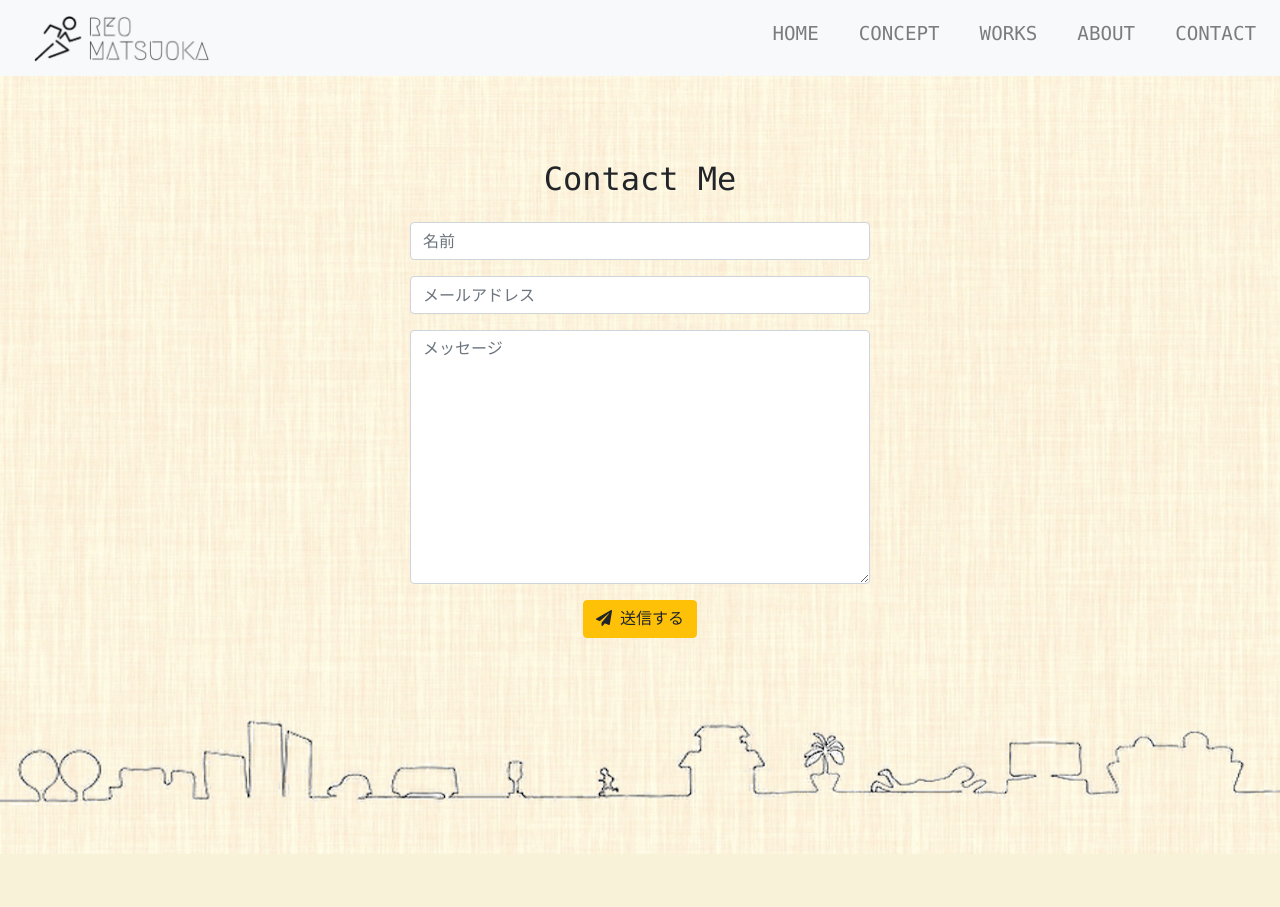
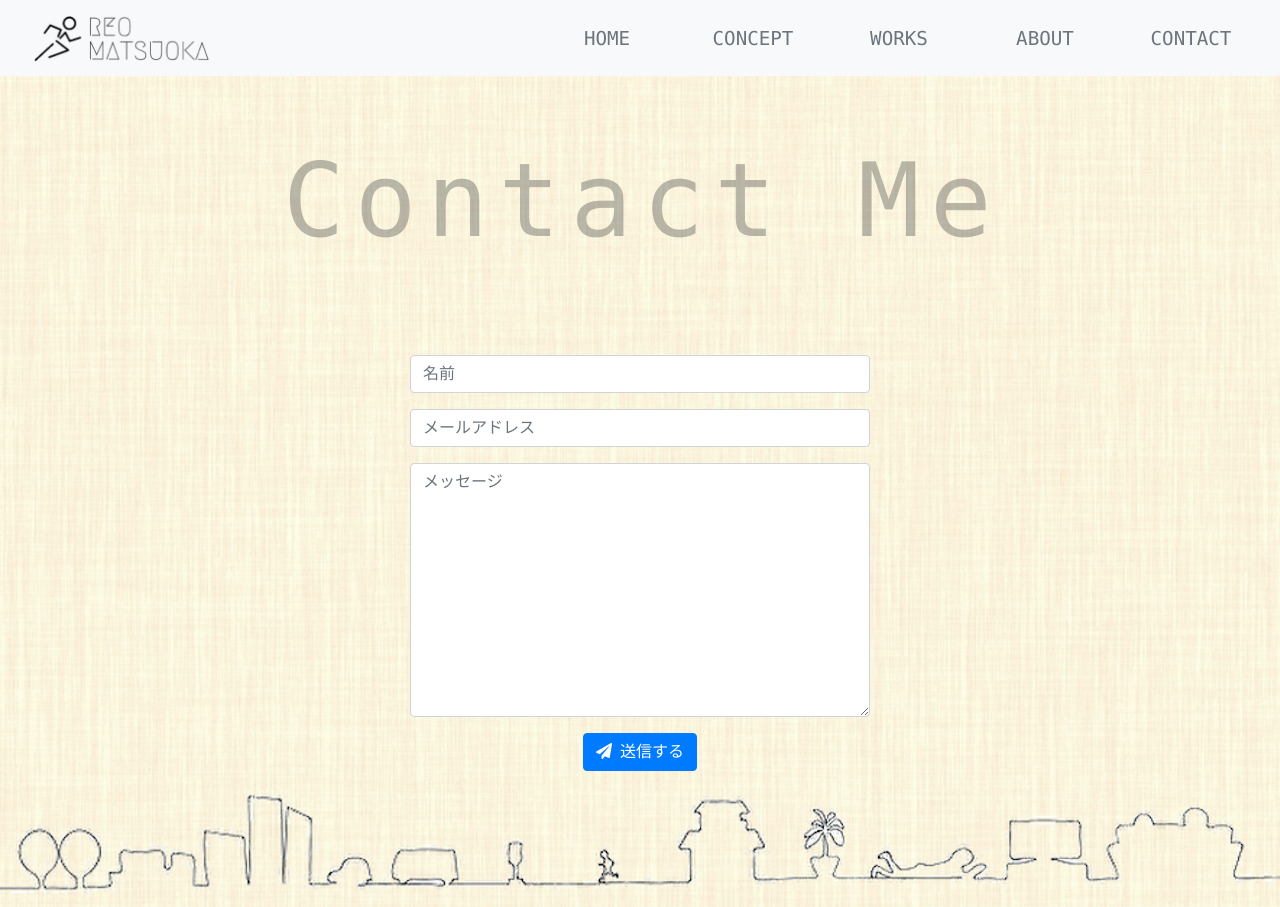
Before and after one commit to reomatsuoka/about-to-reo, a Django app: page /contact/ in a window 1280 px wide. Before the commit the page ends 854 px from the top, so only its background shows below. Run offline with Django 3.2, Linux system fonts and the light colour scheme; some libraries are stand-ins or nearby versions.

Commit message:
修正版デプロイ

```diff
--- a/app/static/css/style.css
+++ b/app/static/css/style.css
@@ -28,29 +28,72 @@ main {
 .navbar-nav {
     flex-direction: row !important;
 }
-
+.custom-btn {
+    background: transparent;
+    outline: none !important;
+    cursor: pointer;
+    transition: all 0.3s ease;
+    position: relative;
+    display: inline-block;
+}
 .nav-color {
-    color: black;
+    width: 130px;
+    height: 40px;
+    line-height: 42px;
+    padding: 0;
+    border: none;
 }
-
-.nav-color:hover {
-    color: #ee6c4d;
+.nav-color span {
+    position: relative;
+    display: block;
+    width: 100%;
+    height: 100%;
 }
-
+.nav-color:before,
 .nav-color:after {
+    position: absolute;
     content: "";
-    display: block;
+    right: 0;
+    top: 0;
+    background: #000;
+    transition: all 0.3s ease;
+}
+.nav-color:before {
+    height: 0%;
+    width: 2px;
+}
+.nav-color:after {
+    width: 0%;
     height: 2px;
-    background: #ee6c4d;
-    margin-top: 6px;
-    opacity: 0;
-    transform: translateY(12px);
-    transition: all 0.3s ease-in-out;
 }
-
+.nav-color:hover:before {
+    height: 100%;
+}
 .nav-color:hover:after {
-    transform: translateY(0px);
-    opacity: 1;
+    width: 100%;
+}
+.nav-color span:before,
+.nav-color span:after {
+    position: absolute;
+    content: "";
+    left: 0;
+    bottom: 0;
+    background: #000;
+    transition: all 0.3s ease;
+}
+.nav-color span:before {
+    width: 2px;
+    height: 0%;
+}
+.nav-color span:after {
+    width: 0%;
+    height: 2px;
+}
+.nav-color span:hover:before {
+    height: 100%;
+}
+.nav-color span:hover:after {
+    width: 100%;
 }
 
 .nav-link{
@@ -64,8 +107,8 @@ main {
 
 /* トップ画像部分 */
 .carousel-inner img {
+    object-fit: cover;
     height: 100vh;
-    object-fit: cover;
     width: 100%;
 }
 .carousel-caption {
@@ -91,7 +134,7 @@ main {
     font-size: 8vw;
     letter-spacing: .3em;
     text-indent: .3rem;
-    opacity: 0.3;
+    opacity: 0.5;
     padding-bottom: 1rem;
     padding-top: 80px;
 }
@@ -108,14 +151,20 @@ main {
 }
 /* Work部分 */
 
-.work-thumbnail {
+/* .work-thumbnail {
     overflow: hidden;
     position: relative;
-}
+} */
 
 .work-img {
     object-fit: cover;
     height: 240px;
+    width: 300px;
+}
+.work-img:hover{
+    transform:scale(1.3,1.3);
+    transition-duration: 0.3s;
+
 }
 
 .work-title {
@@ -131,11 +180,11 @@ main {
     transform: translateY(70px);
     transition: all 0.2s ease-in-out;
 }
-
-.work-thumbnail:hover .work-title {
+/*
+.work-thumbnail:hover  {
     transform: translateY(0px);
     opacity: 1;
-}
+} */
 
 .work-detail-image img{
     object-fit: cover;
@@ -153,8 +202,25 @@ main {
 
 .de{
     padding-bottom: 0;
+    background-size: cover;
 }
 
+.detail-img{
+    max-height: 400px;
+    object-fit: cover;
+}
+
+.detail-page{
+    margin-bottom: 200px;
+}
+
+.detail-title{
+    font-size: 8vw;
+    letter-spacing: .1em;
+    text-indent: .3rem;
+    opacity: 0.3;
+    padding-bottom: 3rem;
+}
 
 /* 自己紹介部分 */
 .lead,.me{
@@ -265,7 +331,7 @@ main {
 }
 
 .con{
-    padding-bottom: 180px;
+    padding-bottom: 100px;
     margin-bottom: 0;
 }
 
--- a/app/templates/app/base.html
+++ b/app/templates/app/base.html
@@ -7,15 +7,18 @@
 <!DOCTYPE html>
 <html lang="ja">
 <head>
-    <meta charset="UTF-8">
-    <meta name="viewport" content="width=device-width, initial-scale=1.0">
+	<meta charset="UTF-8">
+    <meta name="viewport" content="width=device-width,inital-scale=1">
+	<title>About to Reo</title>
+	<link rel="icon" href="{% static 'img/logo2.png' %}">
+	<meta name="description" content="松岡玲央のポートフォリオです。">
     <link rel="stylesheet" href="https://cdnjs.cloudflare.com/ajax/libs/font-awesome/5.15.1/css/all.min.css">
     <link rel="stylesheet" href="https://stackpath.bootstrapcdn.com/bootstrap/4.3.1/css/bootstrap.min.css" integrity="sha384-ggOyR0iXCbMQv3Xipma34MD+dH/1fQ784/j6cY/iJTQUOhcWr7x9JvoRxT2MZw1T" crossorigin="anonymous">
     <link rel="stylesheet" href="{% static 'css/style.css' %}">
     <title>About to Reo</title>
 </head>
 <body>
-    <nav class="navbar navbar-expand-md navbar-light bg-light sticky-top">
+    <nav class="navbar navbar-expand-md navbar-light bg-light">
 		<div class="container-fluid">
 			<a class="navbar-brand" href="#"><img src="{% static 'img/logo.png' %}" height=50></a>
 
@@ -25,19 +28,20 @@
 		</div>
 		<div class="collapse navbar-collapse text-monospace" id="navbarResponsive">
 			<ul class="navbar-nav ml-auto">
-                <li class="nav-item mr-4">
-                    <a class="nav-link nav-color" href="/">HOME</a>
-                </li>
-                <li class="nav-item mr-4">
-					<a class="nav-link nav-color" href="/#concept">CONCEPT</a>
+                <li class="nav-item">
+                    <a class="nav-link" href="/"><button class="custom-btn nav-color"><span class="text-secondary">HOME</span></button></a>
 				</li>
-				<li class="nav-item mr-4">
-					<a class="nav-link nav-color" href="/#works">WORKS</a>
+				<li class="nav-item">
+                    <a class="nav-link" href="/#concept"><button class="custom-btn nav-color"><span class="text-secondary">CONCEPT</span></button></a>
 				</li>
-				<li class="nav-item mr-4">
-					<a class="nav-link nav-color" href="/#about">ABOUT</a>
+				<li class="nav-item">
+                    <a class="nav-link" href="/#works"><button class="custom-btn nav-color"><span class="text-secondary">WORKS</span></button></a>
 				</li>
-                    <a class="nav-link nav-color" href="{% url 'contact' %}">CONTACT</a>
+				<li class="nav-item">
+                    <a class="nav-link" href="/#about"><button class="custom-btn nav-color"><span class="text-secondary">ABOUT</span></button></a>
+				</li>
+				<li class="nav-item">
+                    <a class="nav-link" href="{% url 'contact' %}"><button class="custom-btn nav-color"><span class="text-secondary">CONTACT</span></button></a>
                 </li>
             </ul>
         </div>
--- a/app/templates/app/contact.html
+++ b/app/templates/app/contact.html
@@ -4,22 +4,22 @@
 
 {% block content %}
 <div class="con jumbotron jumbotron-fluid" style="background: url({% static 'img/contact_bg.jpg' %}) no-repeat">
+    <h2 class="mb-4 detail-title text-center">Contact Me</h2>
     <div class="card text-center contact mx-auto rounded">
         <div class="card-body">
-            <h2 class="mb-4">Contact Me</h2>
             <form method="post">
                 {% csrf_token %}
                 <div class="mb-3">
-                    {% render_field form.name class="form-control" placeholder="名前" %}
+                    {% render_field form.name class="form-control line" placeholder="名前" %}
                 </div>
                 <div class="mb-3">
-                    {% render_field form.email class="form-control" placeholder="メールアドレス" %}
+                    {% render_field form.email class="form-control line" placeholder="メールアドレス" %}
                 </div>
                 <div class="mb-3">
                     {% render_field form.message class="form-control" placeholder="メッセージ" %}
                 </div>
                 <div class="mb-3">
-                    <button class="btn btn-warning" type="submit"><i class="fas fa-paper-plane mr-2"></i>送信する</button>
+                    <button class="btn btn-primary" type="submit"><i class="fas fa-paper-plane mr-2"></i>送信する</button>
                 </div>
             </form>
         </div>
```
Also changed, not shown: app/templates/app/detail.html (+45 -8 lines), app/templates/app/index.html (+38 -43 lines), about2.png (added), app/static/img/about.jpg (added), app/static/img/coming-soon.png, app/static/img/contact_bg.jpg, app/static/img/hit_bg.jpg, app/static/img/logo2.png (added), app/static/img/topimage3.jpeg (added).
